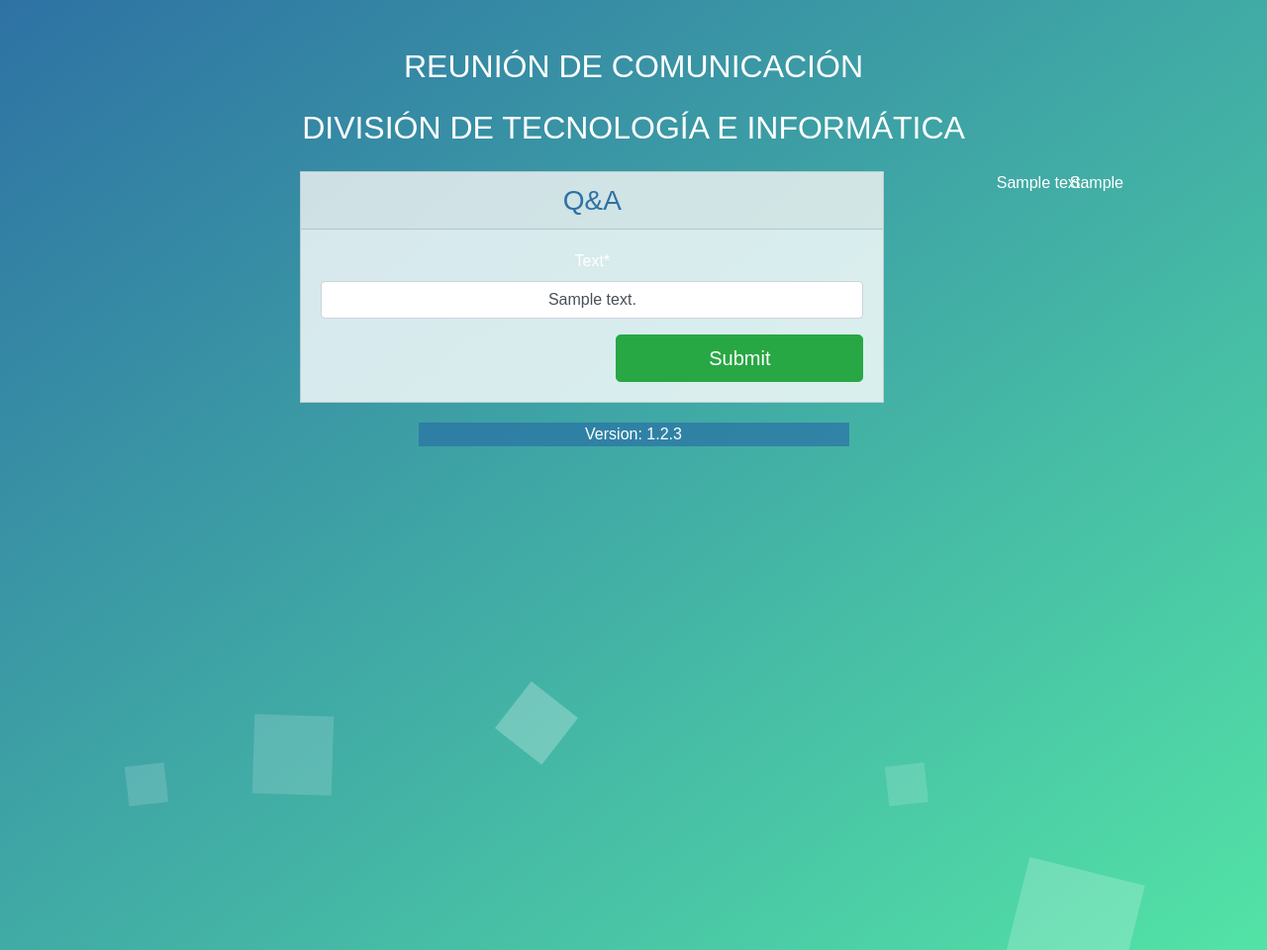
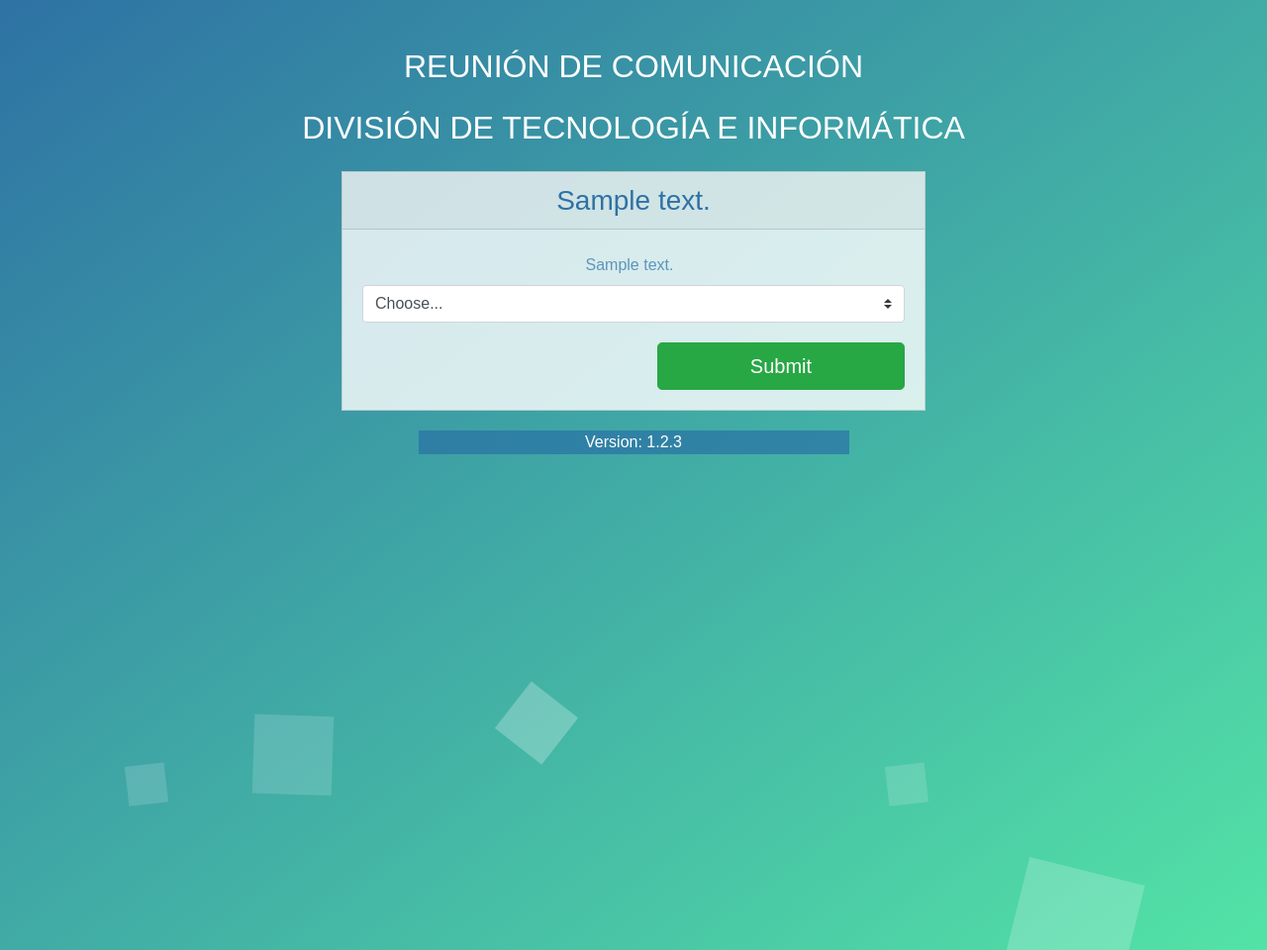
Before and after one commit to luiscberrocal/qa_moderator, a Django app: page /polls/answer/1/ in a window 1280 px wide. Shown: the whole page at 99% size. Run offline with Django 3.2, Linux system fonts and the light colour scheme; tables that the repository leaves empty hold one stand-in row (values such as "Sample post"); parts of the project's set-up code (start-up, migrations or seed data) failed here and were passed over; some libraries are stand-ins or nearby versions; some web fonts are replaced.

Commit message:
Design poll

```diff
--- a/qa_moderator/static/css/project.css
+++ b/qa_moderator/static/css/project.css
@@ -1,4 +1,3 @@
-
 /* These styles are generated from project.scss.
 
 
@@ -10,6 +9,7 @@
   z-index: 3;
   background-color: rgba(42, 113, 165, 0.7);
 }
+
 .alert-debug {
   color: black;
   background-color: white;
@@ -22,25 +22,27 @@
   border-color: #eed3d7;
 }
 
-
 @font-face {
   font-family: 'Source Sans Pro';
   font-style: normal;
   font-weight: 200;
   src: local('Source Sans Pro ExtraLight'), local('SourceSansPro-ExtraLight'), url(https://fonts.gstatic.com/s/sourcesanspro/v11/6xKydSBYKcSV-LCoeQqfX1RYOo3i94_wlxdr.ttf) format('truetype');
 }
+
 @font-face {
   font-family: 'Source Sans Pro';
   font-style: normal;
   font-weight: 300;
   src: local('Source Sans Pro Light'), local('SourceSansPro-Light'), url(https://fonts.gstatic.com/s/sourcesanspro/v11/6xKydSBYKcSV-LCoeQqfX1RYOo3ik4zwlxdr.ttf) format('truetype');
 }
+
 * {
   box-sizing: border-box;
   margin: 0;
   padding: 0;
   font-weight: 300;
 }
+
 body {
   font-family: 'Source Sans Pro', sans-serif;
   color: white;
@@ -48,12 +50,14 @@
   background-color: #2E72A4;
   /*background: linear-gradient(to bottom right, #2E72A4 0%, #53e3a6 100%);*/
 }
+
 body ::-webkit-input-placeholder {
   /* WebKit browsers */
   font-family: 'Source Sans Pro', sans-serif;
   color: white;
   font-weight: 300;
 }
+
 body :-moz-placeholder {
   /* Mozilla Firefox 4 to 18 */
   font-family: 'Source Sans Pro', sans-serif;
@@ -61,6 +65,7 @@
   opacity: 1;
   font-weight: 300;
 }
+
 body ::-moz-placeholder {
   /* Mozilla Firefox 19+ */
   font-family: 'Source Sans Pro', sans-serif;
@@ -68,15 +73,18 @@
   opacity: 1;
   font-weight: 300;
 }
+
 body :-ms-input-placeholder {
   /* Internet Explorer 10+ */
   font-family: 'Source Sans Pro', sans-serif;
   color: white;
   font-weight: 300;
 }
+
 .card {
   background-color: rgba(255, 255, 255, .8);
 }
+
 .wrapper {
   background: #2E72A4;
   background: linear-gradient(to bottom right, #2E72A4 0%, #53e3a6 100%);
@@ -89,10 +97,12 @@
   overflow-x: hidden;
   overflow-y: scroll;
 }
+
 .wrapper.form-success .container h1 {
   -webkit-transform: translateY(85px);
   transform: translateY(85px);
 }
+
 .container {
   max-width: 900px;
   margin: 0 auto;
@@ -100,6 +110,7 @@
   /*height: 900px;*/
   text-align: center;
 }
+
 .container h1 {
   font-size: 40px;
   transition-duration: 1s;
@@ -110,17 +121,19 @@
 .container h3 {
   color: #2E72A4;
 }
+
 form {
   padding: 0px 0;
   position: relative;
   z-index: 2;
 }
 
-.col-form-label{
+.col-form-label {
   font-size: 23px;
   font-weight: 400;
   color: #2E72A4;
 }
+
 form input {
   -webkit-appearance: none;
   -moz-appearance: none;
@@ -139,14 +152,17 @@
   transition-duration: 0.25s;
   font-weight: 300;
 }
+
 form input:hover {
   background-color: rgba(255, 255, 255, 0.4);
 }
+
 form input:focus {
   background-color: white;
   width: 300px;
   color: #53e3a6;
 }
+
 form button {
   -webkit-appearance: none;
   -moz-appearance: none;
@@ -162,9 +178,11 @@
   font-size: 18px;
   transition-duration: 0.25s;
 }
+
 form button:hover {
   background-color: #f5f7f9;
 }
+
 .bg-bubbles {
   position: absolute;
   top: 0;
@@ -173,6 +191,7 @@
   height: 100%;
   z-index: 1;
 }
+
 .bg-bubbles li {
   position: absolute;
   list-style: none;
@@ -185,9 +204,11 @@
   animation: square 25s infinite;
   transition-timing-function: linear;
 }
+
 .bg-bubbles li:nth-child(1) {
   left: 10%;
 }
+
 .bg-bubbles li:nth-child(2) {
   left: 20%;
   width: 80px;
@@ -197,11 +218,13 @@
   -webkit-animation-duration: 17s;
   animation-duration: 17s;
 }
+
 .bg-bubbles li:nth-child(3) {
   left: 25%;
   -webkit-animation-delay: 4s;
   animation-delay: 4s;
 }
+
 .bg-bubbles li:nth-child(4) {
   left: 40%;
   width: 60px;
@@ -210,9 +233,11 @@
   animation-duration: 22s;
   background-color: rgba(255, 255, 255, 0.25);
 }
+
 .bg-bubbles li:nth-child(5) {
   left: 70%;
 }
+
 .bg-bubbles li:nth-child(6) {
   left: 80%;
   width: 120px;
@@ -221,6 +246,7 @@
   animation-delay: 3s;
   background-color: rgba(255, 255, 255, 0.2);
 }
+
 .bg-bubbles li:nth-child(7) {
   left: 32%;
   width: 160px;
@@ -228,6 +254,7 @@
   -webkit-animation-delay: 7s;
   animation-delay: 7s;
 }
+
 .bg-bubbles li:nth-child(8) {
   left: 55%;
   width: 20px;
@@ -237,6 +264,7 @@
   -webkit-animation-duration: 40s;
   animation-duration: 40s;
 }
+
 .bg-bubbles li:nth-child(9) {
   left: 25%;
   width: 10px;
@@ -247,6 +275,7 @@
   animation-duration: 40s;
   background-color: rgba(255, 255, 255, 0.3);
 }
+
 .bg-bubbles li:nth-child(10) {
   left: 90%;
   width: 160px;
@@ -254,6 +283,7 @@
   -webkit-animation-delay: 11s;
   animation-delay: 11s;
 }
+
 @-webkit-keyframes square {
   0% {
     -webkit-transform: translateY(0);
@@ -264,6 +294,7 @@
     transform: translateY(-700px) rotate(600deg);
   }
 }
+
 @keyframes square {
   0% {
     -webkit-transform: translateY(0);
@@ -275,17 +306,16 @@
   }
 }
 
-
-.thanx-btn{
+.thanx-btn {
   position: relative;
   z-index: 2;
 }
-.home-image{
-  top:100px;
+
+.home-image {
+  top: 100px;
 }
 
-
-.home-image-body{
+.home-image-body {
   margin: 0;
   padding: 0;
   width: 100%;
@@ -296,54 +326,67 @@
   z-index: 2;
   text-align: left;
 }
-.home-image-container{
+
+.home-image-container {
   position: relative;
   width: 470px;
   height: 470px;
-  background: rgba(0,0,0,.1);
+  background: rgba(0, 0, 0, .1);
   transform: rotate(-30deg) skew(25deg) scale(.8);
   transition: 0.5s;
   z-index: 2;
 }
-.home-image-container img{
+
+.home-image-container img {
   position: absolute;
   width: 100%;
   transition: 0.5s;
 }
-.home-image-container:hover img:nth-child(4){
+
+.home-image-container:hover img:nth-child(4) {
   transform: translate(160px, -160px);
   opacity: 1;
 }
-.home-image-container:hover img:nth-child(3){
+
+.home-image-container:hover img:nth-child(3) {
   transform: translate(120px, -120px);
   opacity: 0.8;
 }
-.home-image-container:hover img:nth-child(2){
+
+.home-image-container:hover img:nth-child(2) {
   transform: translate(80px, -80px);
   opacity: 0.6;
 }
-.home-image-container:hover img:nth-child(1){
+
+.home-image-container:hover img:nth-child(1) {
   transform: translate(40px, -40px);
   opacity: 0.4;
 }
-.version-content{
+
+.version-content {
   z-index: 2;
   margin-top: 20px;
 
 }
 
-.alert{
+.alert {
   margin-bottom: 1rem;
   margin-top: 1rem;
 }
 
-.login-form{
+.login-form {
   background-color: rgba(255, 255, 255, 0.6);
   padding: 10px;
 }
-.login-form #div_id_remember{
+
+.login-form #div_id_remember {
   display: none;
 }
-.qr-url{
+
+.qr-url {
   font-size: 3em;
 }
+
+.choice-title {
+  color: #2a71a5b3;
+}
--- a/qa_moderator/templates/polls/poll_form.html
+++ b/qa_moderator/templates/polls/poll_form.html
@@ -4,44 +4,40 @@
 
 {% block content %}
 
-
     <div class="row">
         <div class="col-md-8 col-11 mx-auto">
-
             <!-- form card login -->
             <div class="card rounded-0">
                 <div class="card-header">
-          <h3 class="mb-0">Q&A</h3>
+                    <h3 class="mb-0">{{ form.instance.text }}</h3>
                 </div>
                 <div class="card-body">
-
                     <form class="form" role="form" autocomplete="off" id="formLogin" novalidate=""
                           method="POST">
                         {% csrf_token %}
-            {{ form|crispy }}
+                        {% for q in form.instance.questions.all %}
+                            <div class="form-group">
+                                <label class="my-1 mr-2 choice-title"
+                                       for="inlineFormCustomSelectPref">{{ q.content }}</label>
+                                <select class="custom-select my-1 mr-sm-2" id="inlineFormCustomSelectPref">
+                                    <option selected>Choose...</option>
+                                    {% for choice in q.choices.all %}
+                                        <option value="{{ choice.numeric_value }}">{{ choice.value }}</option>
+                                    {% endfor %}
+                                </select>
+                            </div>
+                        {% endfor %}
+                        <div class="form-group">
                             <button type="submit" class="btn btn-success btn-lg float-right" id="btnLogin">Submit
                             </button>
+                        </div>
                     </form>
                 </div>
                 <!--/card-block-->
             </div>
             <!-- /form card login -->
-
         </div>
-    {% for q in form.instance.questions.all %}
-      <div class="row">
-        {{ q.content }}
-        {% for choice in q.choices.all %}
-          <div class="row">
-            {{ choice.value }}
-          </div>
-        {% endfor %}
-      </div>
-    {% endfor %}
-
     </div>
     <!--/row-->
 
-
-
 {% endblock content %}
```
Lines whose indentation alone changed are shown as unchanged.
